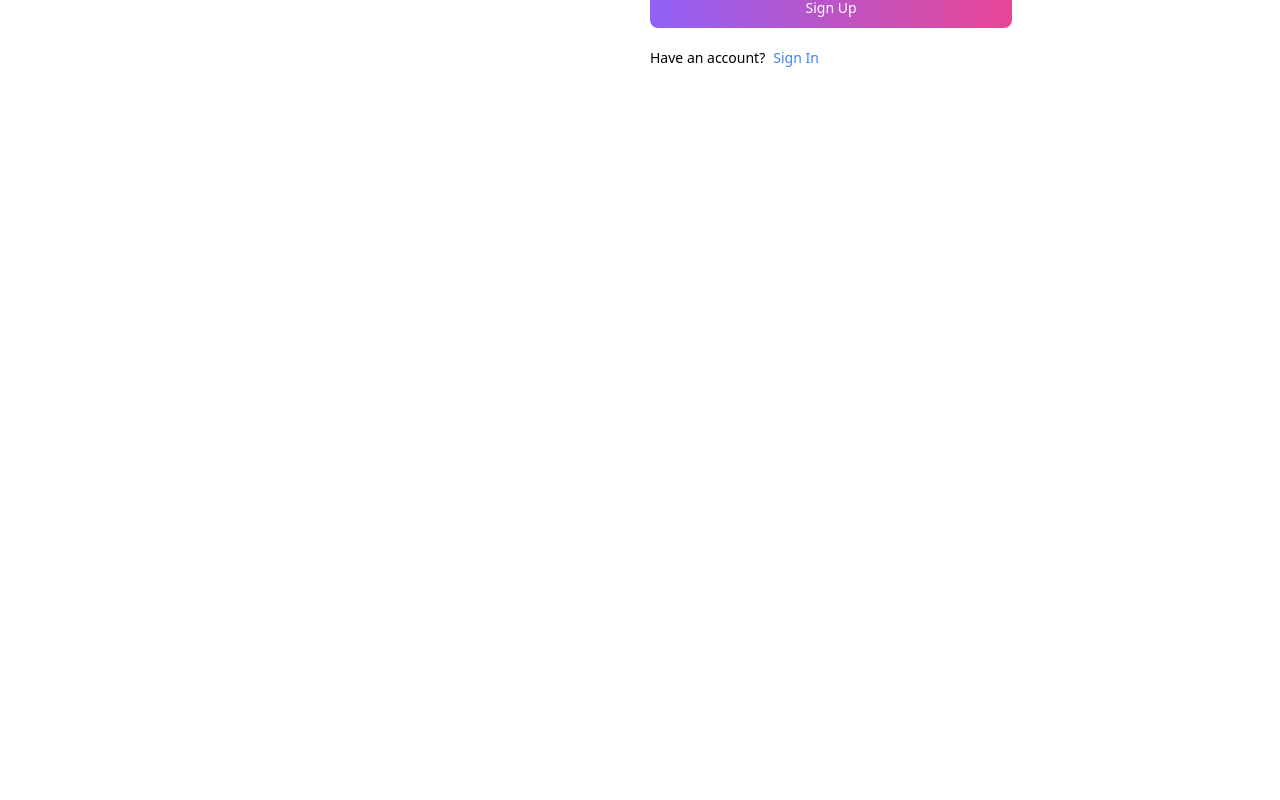
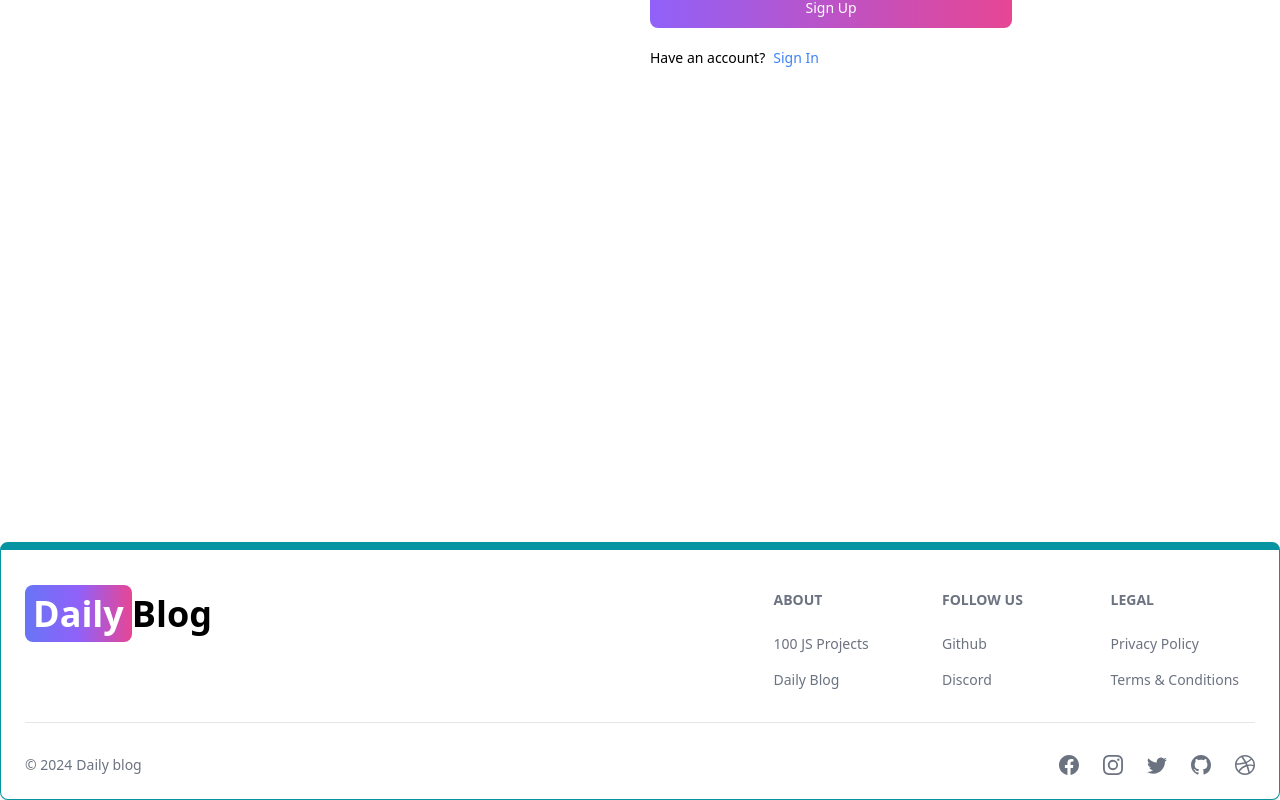
Before and after one commit to Sumitdhamane/DailyBlog--blogging-web, a React (Vite) app in the folder client/: page /signup in a window 1280 px wide. Shown: the part 394-1194 px from the top of the page. Before the commit the page ends 936 px from the top, so only its background shows below. Built offline with nearby package versions, Linux system fonts and the light colour scheme.

Commit message:
create footer ui

```diff
--- a/client/src/App.jsx
+++ b/client/src/App.jsx
@@ -6,6 +6,7 @@
 import Sigin from "./pages/Sigin";
 import Signup from "./pages/Signup";
 import Header from "./components/Header";
+import Footer from "./components/Footer.jsx";
 export default function App() {
   return (
     <BrowserRouter>
@@ -18,6 +19,7 @@
         <Route path="/signin" element={<Sigin />} />
         <Route path="/signup" element={<Signup />} />
       </Routes>
+      <Footer />
     </BrowserRouter>
   );
 }
--- /dev/null
+++ b/client/src/components/Footer.jsx
@@ -0,0 +1,89 @@
+import { Footer } from "flowbite-react";
+import { Link } from "react-router-dom";
+import {
+  BsFacebook,
+  BsInstagram,
+  BsTwitter,
+  BsGithub,
+  BsDribbble,
+} from "react-icons/bs";
+export default function FooterCom() {
+  return (
+    <Footer container className="border border-t-8 border-teal-500">
+      <div className="w-full max-w-7xl mx-auto">
+        <div className="grid w-full justify-between sm:flex md:grid-cols-1">
+          <div className="mt-5">
+            <Link
+              to="/"
+              className="self-center whitespace-nowrap sm:text-xl lg:text-4xl font-semibold dark:text-white"
+            >
+              <span className="px-2 py-1 bg-gradient-to-r from-indigo-500 via-purple-500 to-pink-500 rounded-lg text-white">
+                Daily
+              </span>
+              Blog
+            </Link>
+          </div>
+          <div className="grid grid-cols-2 gap-8 mt-4 sm:grid-cols-3 sm:gap-6">
+            <div>
+              <Footer.Title title="About" />
+              <Footer.LinkGroup col>
+                <Footer.Link
+                  href="https://www.100jsprojects.com"
+                  target="_blank"
+                  rel="noopener noreferrer"
+                >
+                  100 JS Projects
+                </Footer.Link>
+                <Footer.Link
+                  href="/about"
+                  target="_blank"
+                  rel="noopener noreferrer"
+                >
+                  Daily Blog
+                </Footer.Link>
+              </Footer.LinkGroup>
+            </div>
+            <div>
+              <Footer.Title title="Follow us" />
+              <Footer.LinkGroup col>
+                <Footer.Link
+                  href="https://github.com/Sumitdhamane"
+                  target="_blank"
+                  rel="noopener noreferrer"
+                >
+                  Github
+                </Footer.Link>
+                <Footer.Link href="#">Discord</Footer.Link>
+              </Footer.LinkGroup>
+            </div>
+            <div>
+              <Footer.Title title="Legal" />
+              <Footer.LinkGroup col>
+                <Footer.Link href="#">Privacy Policy</Footer.Link>
+                <Footer.Link href="#">Terms &amp; Conditions</Footer.Link>
+              </Footer.LinkGroup>
+            </div>
+          </div>
+        </div>
+        <Footer.Divider />
+        <div className="w-full sm:flex sm:items-center sm:justify-between">
+          <Footer.Copyright
+            href="#"
+            by="Daily blog"
+            year={new Date().getFullYear()}
+          />
+          <div className="flex gap-6 sm:mt-0 mt-4 sm:justify-center">
+            <Footer.Icon href="#" icon={BsFacebook} />
+            <Footer.Icon href="#" icon={BsInstagram} />
+            <Footer.Icon href="#" icon={BsTwitter} />
+            <Footer.Icon
+              href="https://github.com/Sumitdhamane"
+              icon={BsGithub}
+            />
+            <Footer.Icon href="#" icon={BsDribbble} />
+          </div>
+        </div>
+      </div>
+    </Footer>
+  );
+}
```
